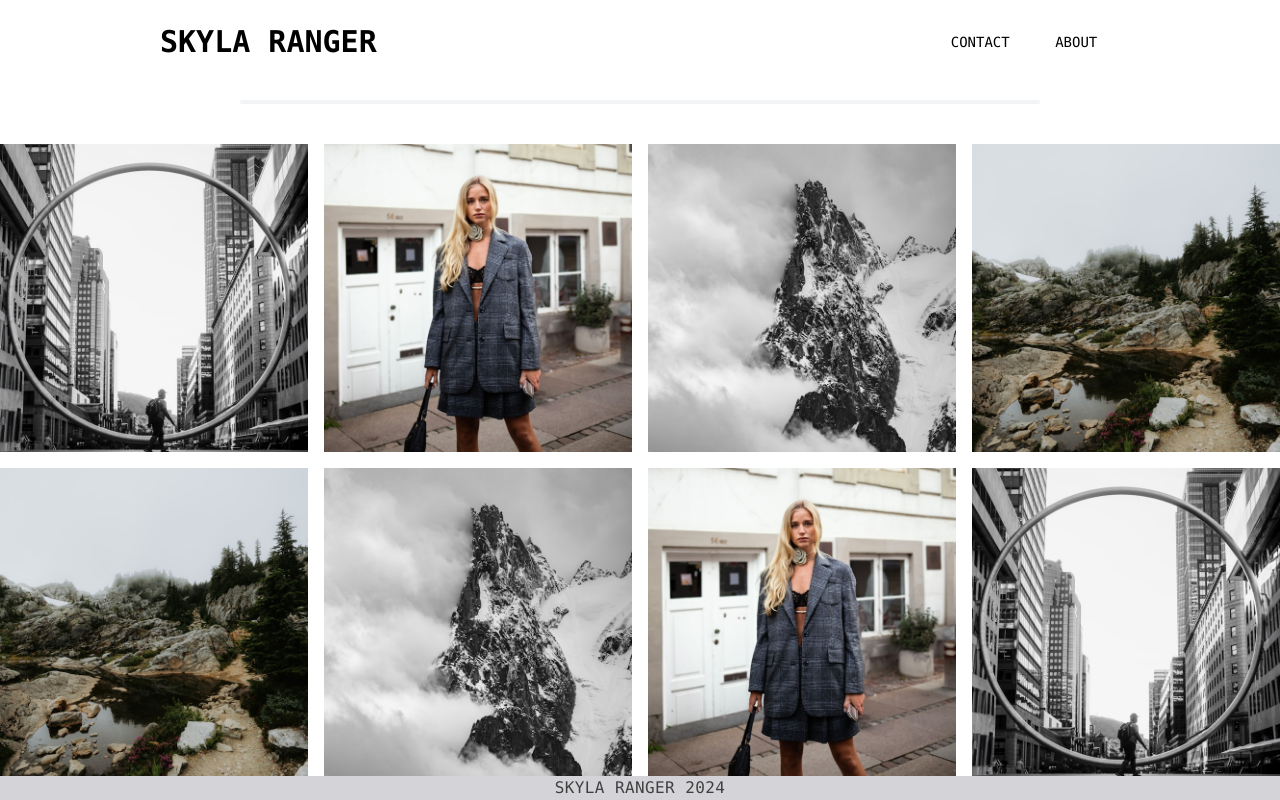
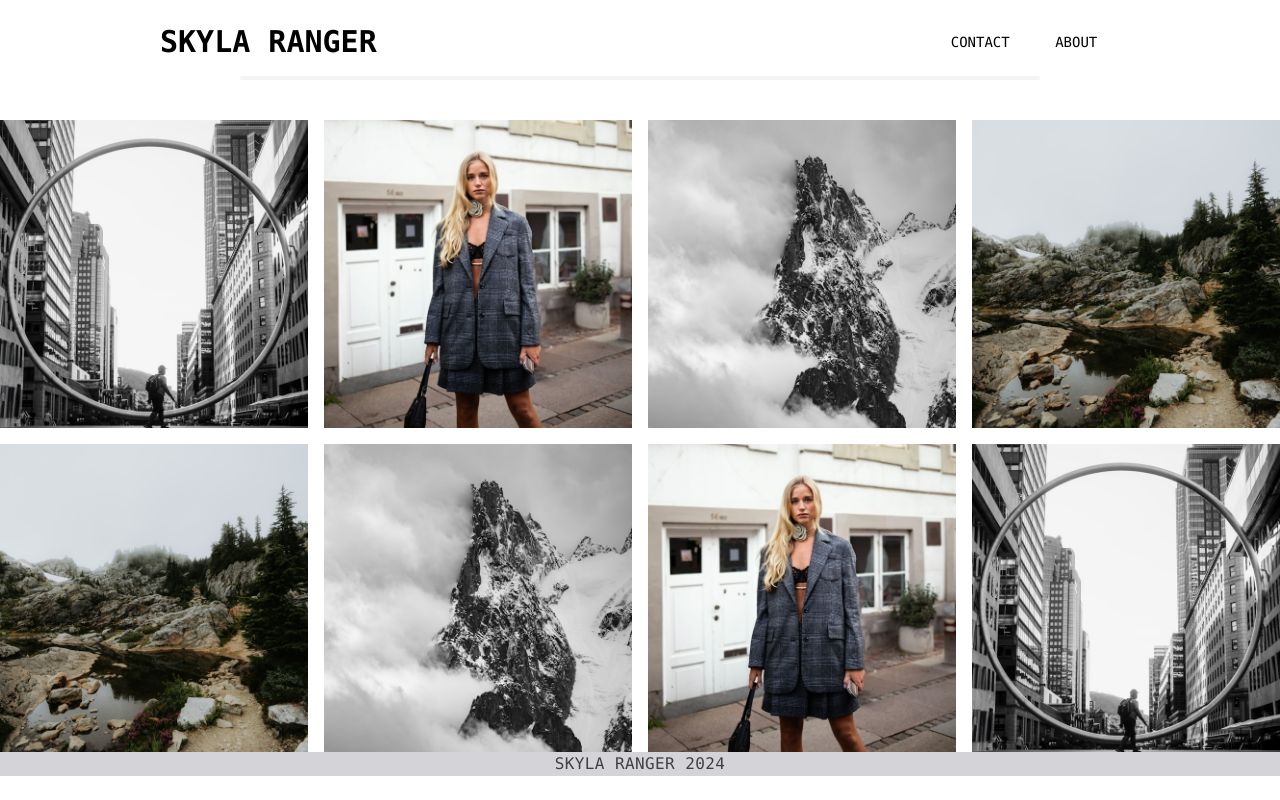
Before and after one commit to Migue28/photographer-portafolio, a React (Vite) app: page / in a window 1280 px wide. Built offline with nearby package versions, Linux system fonts and the light colour scheme.

Commit message:
Change margin y for margin botton

```diff
--- a/src/components/Navbar.tsx
+++ b/src/components/Navbar.tsx
@@ -15,7 +15,7 @@ const Navbar = ({ name }: NavbarProps) => {
               <a href="">ABOUT</a>
             </div>
           </section>
-          <hr className="w-5/6 h-1 mx-auto my-4 bg-gray-100 border-0 rounded md:my-10 dark:bg-gray-700" />
+          <hr className="w-5/6 h-1 mx-auto my-4 bg-gray-100 border-0 rounded md:mb-10 dark:bg-gray-700" />
         </div>
       </div>
     </header>
```
